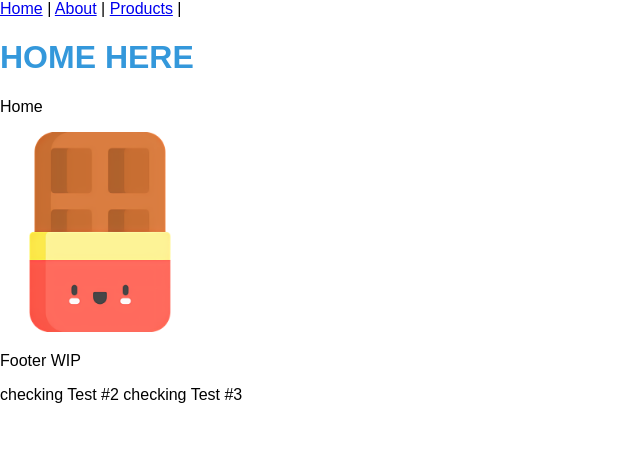
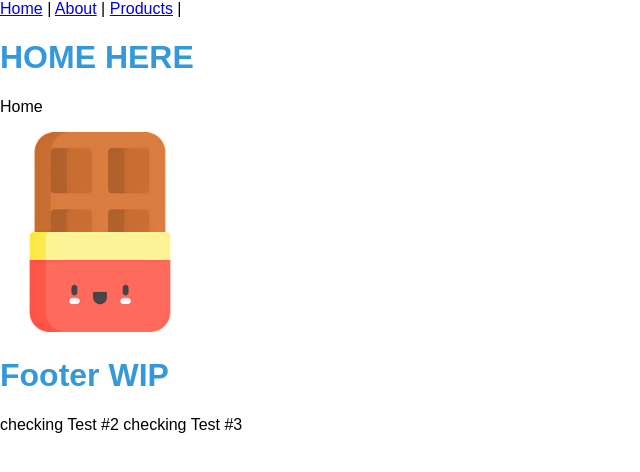
Before and after one commit to cwmichea/Team-E-Commerce-, a React (Create React App) app in the folder frontend/ecommerce/: page / in a window 1280 px wide. Shown: the top 472 px of the page, without its empty margins (0-640 px from the left). Built offline with nearby package versions, Linux system fonts and the light colour scheme.

Commit message:
04.Commmit.Chris.FinishRoutes

```diff
--- a/frontend/ecommerce/src/Components/Footer.js
+++ b/frontend/ecommerce/src/Components/Footer.js
@@ -3,13 +3,13 @@ import styled from 'styled-components';
 const Footer = () => {
     return(
         <div>
-            <p>
+            <P>
                 Footer WIP
-            </p>
+            </P>
         </div>
     )
 }
-const StyledH = styled.h1`
+const P = styled.h1`
   font-family: ${({ theme }) => theme.fonts.primary};
   color: ${({ theme }) => theme.palette.primary};
 `
```
